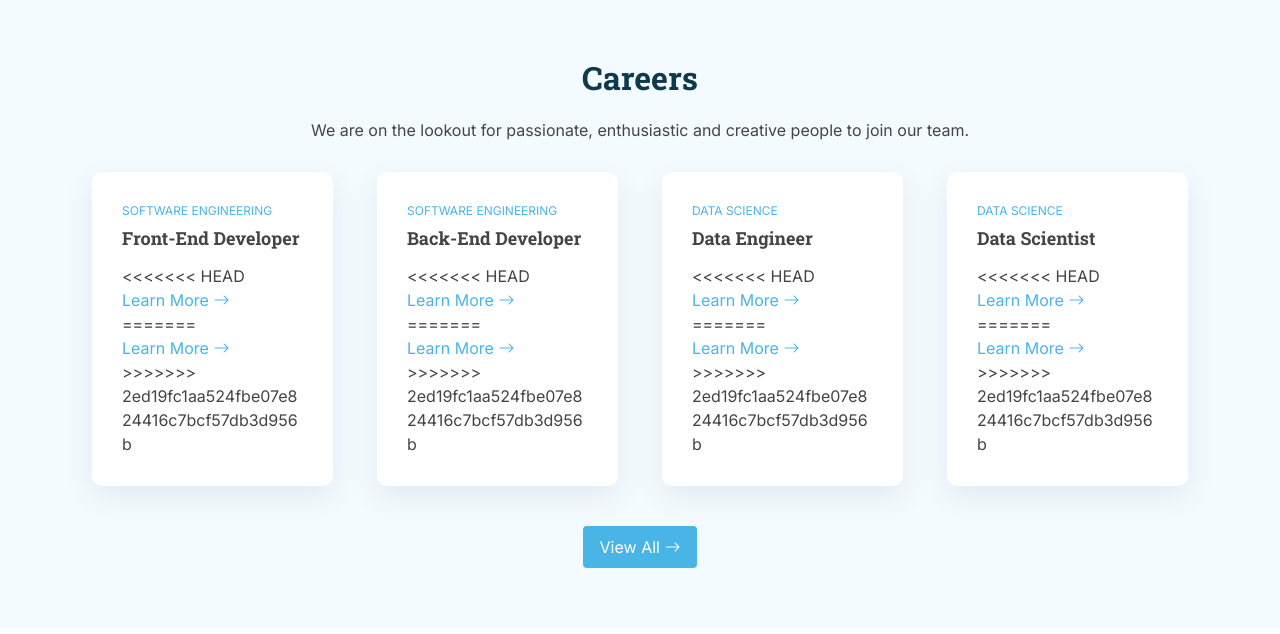
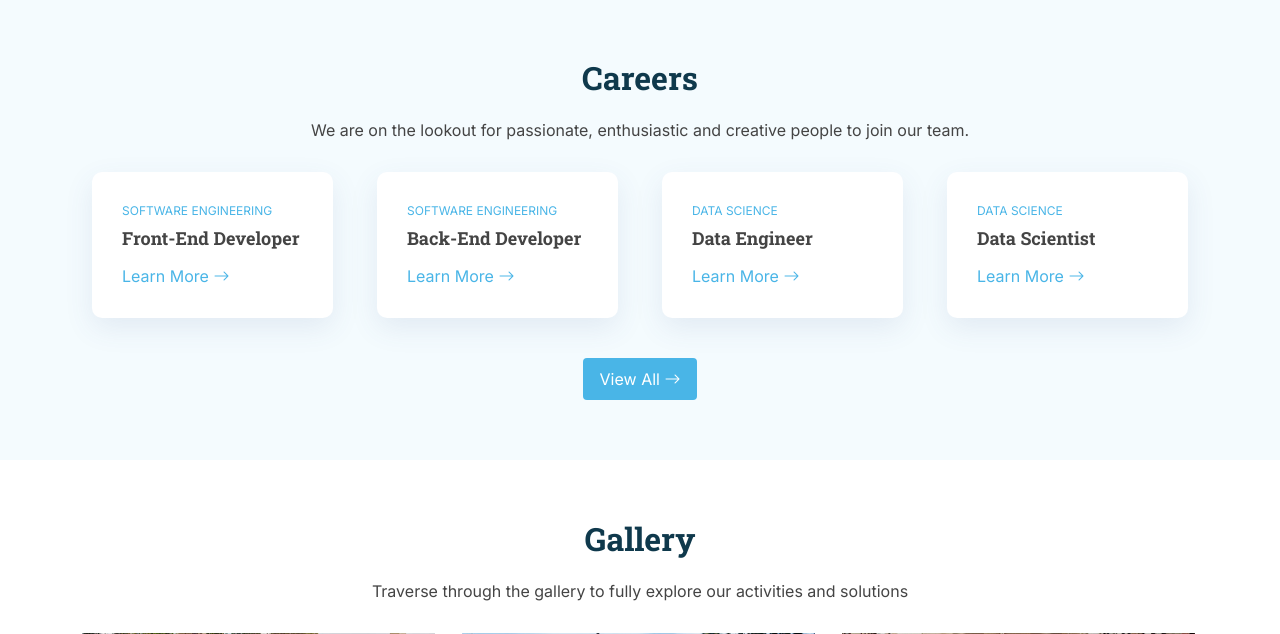
Before and after one commit to databytes-deakin/website, a Django app: page / in a window 1280 px wide. Shown: the part 3598-4232 px from the top of the page. Run offline with Django 4.2, Linux system fonts and the light colour scheme; data comes from the database, SQL or seed files in the repository; some libraries are stand-ins or nearby versions.

Commit message:
fixed git conflict

```diff
--- a/databytes/DBweb/templates/index.html
+++ b/databytes/DBweb/templates/index.html
@@ -271,11 +271,7 @@
             <div class="card">
               <p class="tag">{{ job.JobCategory }}</p>
               <h4 class="title">{{ job.JobName }}</h4>
-<<<<<<< HEAD
               <a href="{% url 'careers' %}/{{job.JobURL}}">Learn More <i class="bi bi-arrow-right"></i></a>
-=======
-              <a href="careers">Learn More <i class="bi bi-arrow-right"></i></a>
->>>>>>> 2ed19fc1aa524fbe07e824416c7bcf57db3d956b
             </div>
           </div>
           {% endfor %}
```
